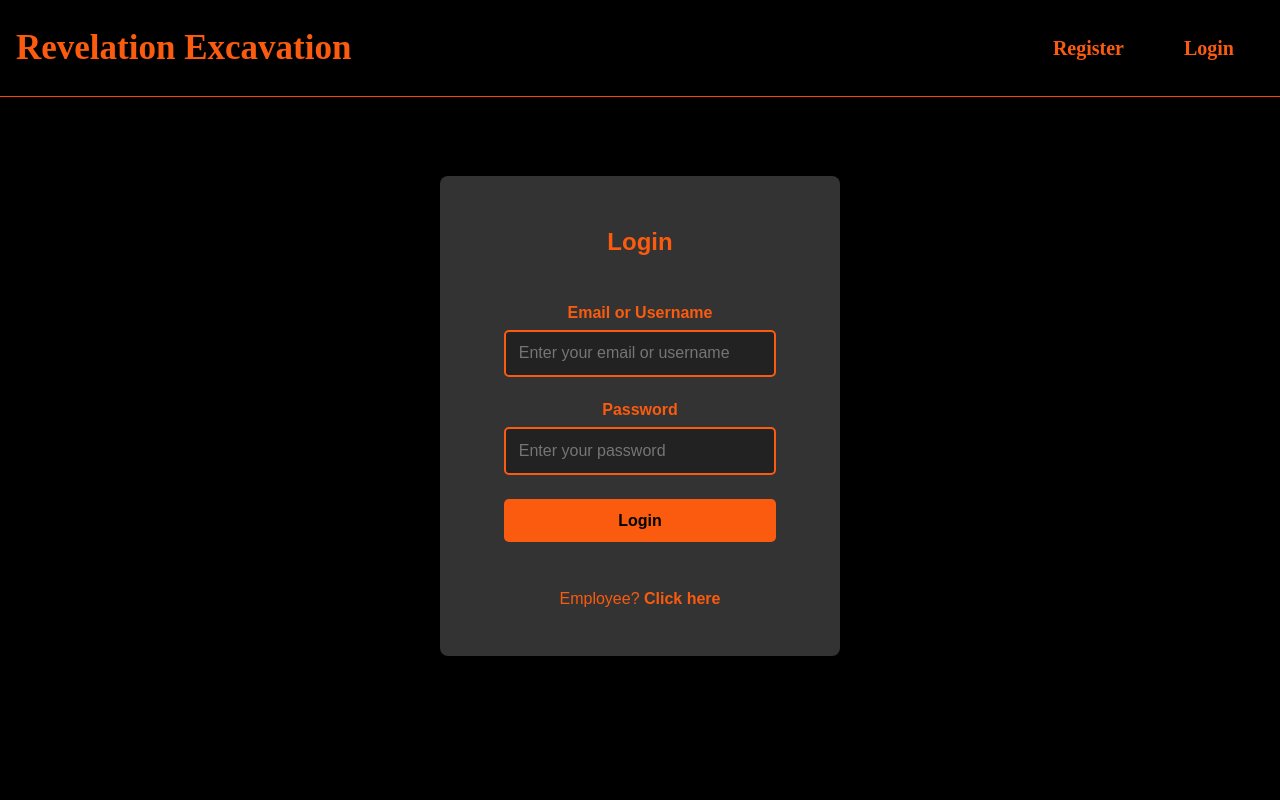
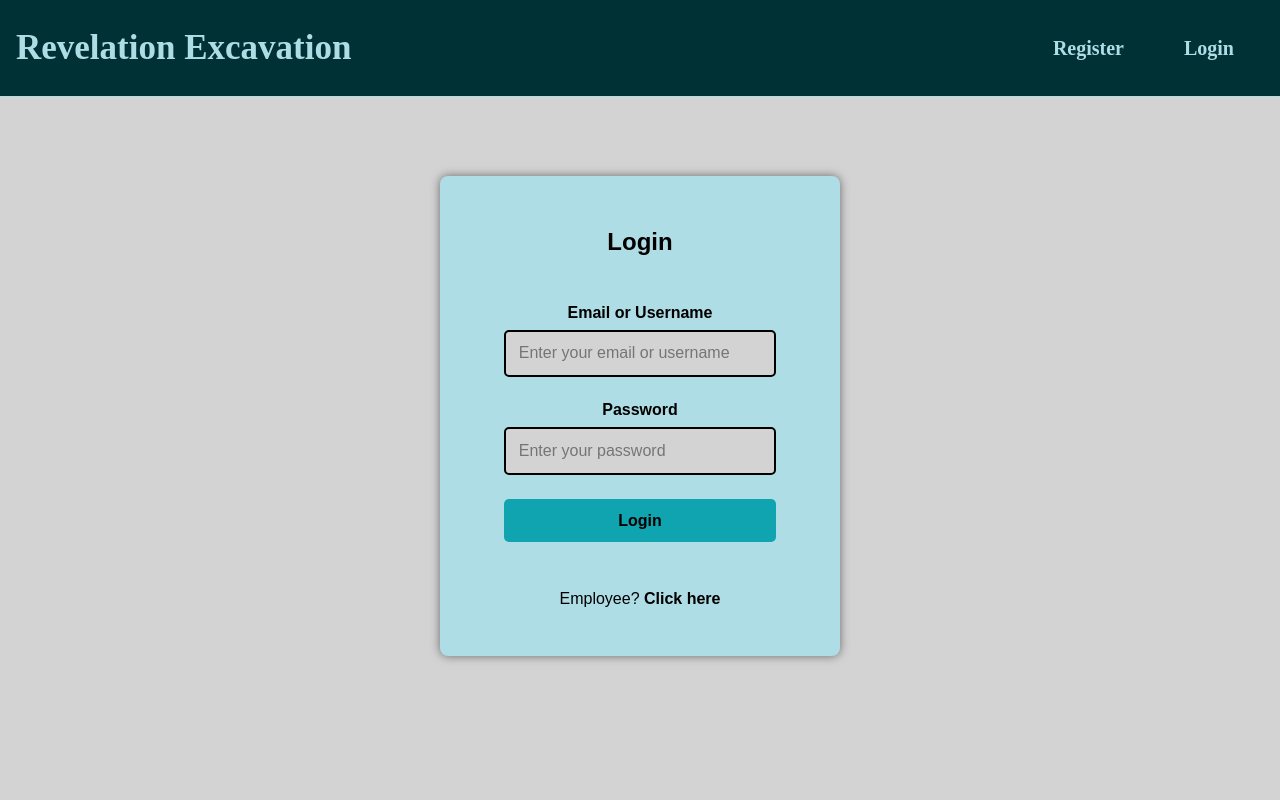
Before and after one commit to RileySuehsschlof/RevalationExcavationSimplified, a React (Create React App) app in the folder frontend/: page /login in a window 1280 px wide. Shown: the top 800 px of the page. Built offline with nearby package versions, Linux system fonts and the light colour scheme.

Commit message:
colors/font
updated colors and fonts per recommendation

```diff
--- a/frontend/src/components/About.css
+++ b/frontend/src/components/About.css
@@ -1,5 +1,5 @@
 .about-container {
-  background-color: black;
+  background-color: lightgrey;
   padding: 60px 0;
   width: 100%;
 }
@@ -13,23 +13,23 @@
   padding: 0 20px;
 }
 .aboutP {
-  font-family: cursive;
+  font-family: calibri;
 }
 .about-text {
   width: 45%;
 }
 .aboutH2 {
-  font-family: cursive;
+  font-family: calibri;
 }
 .about-text h2 {
-  color: rgb(250, 91, 15);
+  color: black;
   font-size: 2.5rem;
   margin-bottom: 1.5rem;
   font-weight: bold;
 }
 
 .about-text p {
-  color: rgb(250, 91, 15);
+  color: black;
   font-size: 1rem;
 }
 
--- a/frontend/src/components/Footer.css
+++ b/frontend/src/components/Footer.css
@@ -2,6 +2,6 @@ footer {
   text-align: center;
   padding-top: 15px;
   padding-bottom: 15px;
-  background-color: black;
-  color: rgb(250, 91, 15);
+  background-color: #003135;
+  color: #afdde5;
 }
--- a/frontend/src/components/Navbar.css
+++ b/frontend/src/components/Navbar.css
@@ -4,13 +4,14 @@
   left: 0;
   right: 0;
   z-index: 1000;
-  background-color: black;
-  color: rgb(250, 91, 15);
+  background-color: #003135;
+  /* color: rgb(250, 91, 15); */
+  color: #0fa4af;
   height: 6rem;
   display: flex;
   align-items: center;
   padding: 0 1rem;
-  border-bottom: 1px solid orangered;
+  border-bottom: 1px solid #afdde5;
 }
 
 .navbar-container {
@@ -26,14 +27,14 @@
   font-weight: bold;
   white-space: nowrap;
   text-decoration: none;
-  color: rgb(250, 91, 15);
+  color: #afdde5;
 }
 
 .hamburger {
   display: none;
   background: none;
   border: none;
-  color: rgb(250, 91, 15);
+  color: #afdde5;
   cursor: pointer;
   padding: 1rem;
   font-size: 30px;
@@ -49,7 +50,6 @@
 .nav-item {
   list-style-type: none;
   padding: 0 20px;
-
 }
 
 .nav-link {
@@ -57,16 +57,15 @@
   font-size: 20px;
   font-weight: bold;
   font-family: cursive;
-  color: rgb(250, 91, 15);
+  color: #afdde5;
   text-decoration: none;
   cursor: pointer;
   transition: all 0.2s ease;
-
 }
 
 .nav-link:hover {
-  background-color: rgb(250, 91, 15);
-  color: black;
+  background-color: #afdde5;
+  color: #003135;
   border-radius: 8px;
 }
 
@@ -79,7 +78,7 @@
 }
 
 .nav-button {
-  background-color: black;
+  background-color: #003135;
 }
 
 @media screen and (max-width: 768px) {
@@ -101,22 +100,16 @@
     background-color: black;
     padding: 1rem;
     width: 100%;
-
   }
 
   .nav-links.open {
     display: flex;
-    border-top: 1px solid orangered;
-
+    border-top: 1px solid #afdde5;
   }
 
   .nav-item {
     width: 100%;
     text-align: center;
     padding: 0.5rem;
-
-
   }
-
-
 }
--- a/frontend/src/components/Quote.css
+++ b/frontend/src/components/Quote.css
@@ -22,7 +22,7 @@ html {
 
 .quote {
   width: 30%;
-  background-color: rgb(250, 91, 15);
+  background-color: lightgrey;
   display: flex;
   flex-direction: column;
   justify-content: center;
@@ -39,7 +39,7 @@ html {
 
 .quoteP {
   font-weight: bold;
-  font-family: cursive;
+  font-family: calibri;
   font-size: 30px;
 }
 
--- a/frontend/src/components/Services.css
+++ b/frontend/src/components/Services.css
@@ -1,5 +1,5 @@
 .serviceBackground {
-  background-color: rgb(250, 91, 15);
+  background-color: lightgrey;
   text-align: center;
   padding-bottom: 40px;
 }
@@ -7,7 +7,7 @@
   margin: 0px;
   font-weight: bold;
   font-size: 30px;
-  font-family: cursive;
+  font-family: calibri;
   padding-top: 50px;
 }
 .title {
@@ -16,7 +16,7 @@
 }
 .serviceP {
   font-size: 15px;
-  font-family: cursive;
+  font-family: calibri;
 }
 @media screen and (max-width: 768px) {
   .servicesContainer {
--- a/frontend/src/styles/login.css
+++ b/frontend/src/styles/login.css
@@ -1,10 +1,8 @@
 /* Basic styles for the login page background */
 .login-container {
-    background-color: black;
+  background-color: lightgrey;
   /* Background color is black */
-    color: rgb(250, 91, 15);
-    ;
-    /* Text color is orange */
+  color: black;
   height: 100vh;
   /* Full height of the viewport */
   display: flex;
@@ -12,7 +10,7 @@
   /* Center horizontally */
   align-items: center;
   /* Center vertically */
-    font-family: 'Arial', sans-serif;
+  font-family: "Arial", sans-serif;
   padding: 4rem 2rem 2rem 2rem;
   /* Padding around the form container */
   box-sizing: border-box;
@@ -21,9 +19,10 @@
 
 /* Container for the login form and heading */
 .login-form-container {
-    background-color: #333;
+  background-color: #afdde5;
   /* Darker background for the form container */
   padding: 2rem;
+  margin-top: 190px;
   /* Padding inside the form container */
   border-radius: 8px;
   /* Rounded corners for the container */
@@ -43,8 +42,7 @@
 
 /* Title styling (Login header) */
 h2 {
-    color: rgb(250, 91, 15);
-    ;
+  color: black;
   /* Make the header text orange */
   margin-bottom: 1rem;
   /* Add space below the heading */
@@ -68,7 +66,7 @@ h2 {
 
 .input-group label {
   display: block;
-    color: rgb(250, 91, 15);
+  color: black;
 
   font-weight: bold;
   margin-bottom: 0.5rem;
@@ -79,12 +77,11 @@ h2 {
   /* Ensure inputs are full width */
   padding: 0.8rem;
   font-size: 1rem;
-    border: 2px solid rgb(250, 91, 15);
-    ;
+  border: 2px solid black;
   border-radius: 5px;
-    background-color: #222;
+  background-color: lightgrey;
   /* Dark background for the input fields */
-    color: white;
+  color: black;
   transition: border-color 0.3s ease;
   box-sizing: border-box;
   /* Include padding and border in width calculation */
@@ -92,7 +89,7 @@ h2 {
 
 .input-group input:focus {
   outline: none;
-    border-color: #ff7f00;
+  border-color: #024950;
   /* Focus border color is a lighter orange */
 }
 
@@ -100,7 +97,7 @@ button {
   width: 100%;
   /* Button takes up full width of form */
   padding: 0.8rem;
-    background-color: rgb(250, 91, 15);
+  background-color: #0fa4af;
   color: black;
   font-weight: bold;
   font-size: 1rem;
@@ -113,7 +110,8 @@ button {
 }
 
 button:hover {
-    background-color: #ff7f00;
+  background-color: #003135;
+  color: #afdde5;
   /* Slightly lighter orange on hover */
 }
 
@@ -124,7 +122,7 @@ button:hover {
 }
 
 .employee-link a {
-    color: rgb(250, 91, 15);
+  color: black;
   text-decoration: none;
   font-weight: bold;
 }
```
Lines whose indentation alone changed are shown as unchanged.
